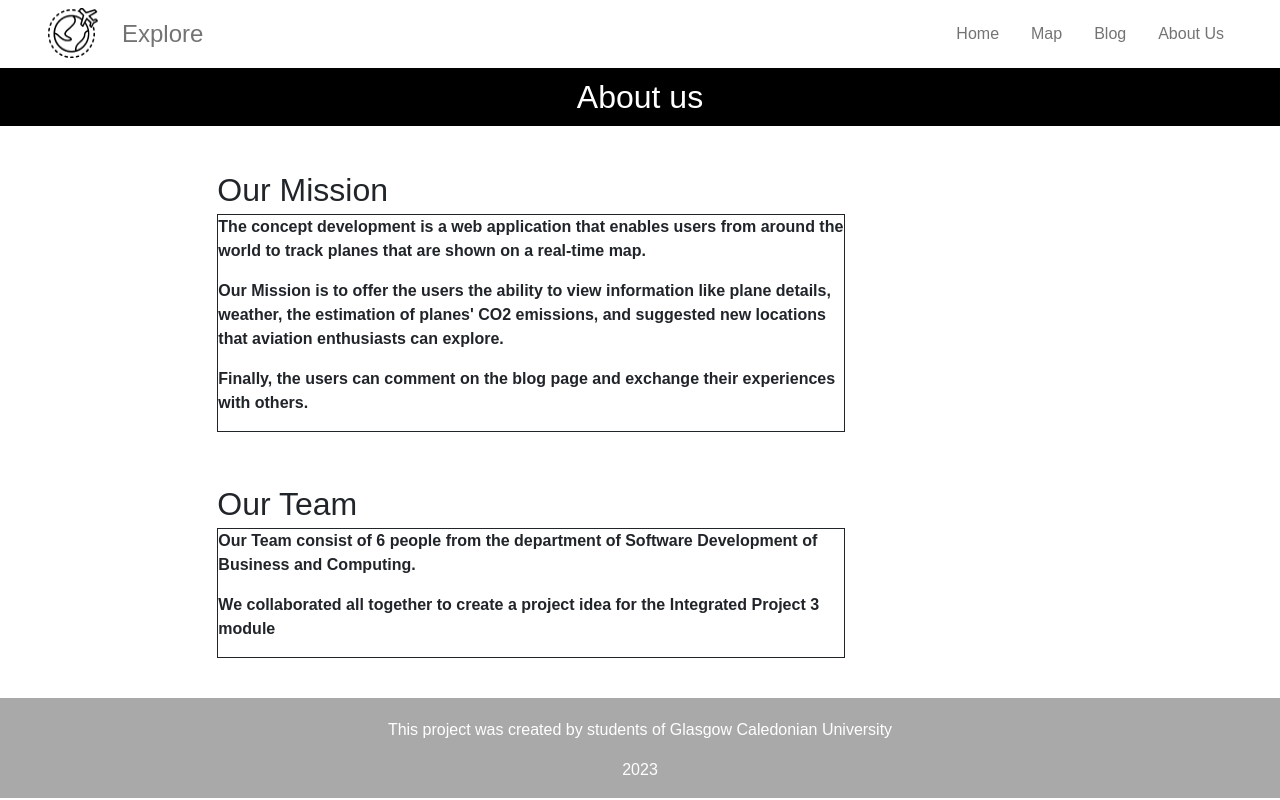
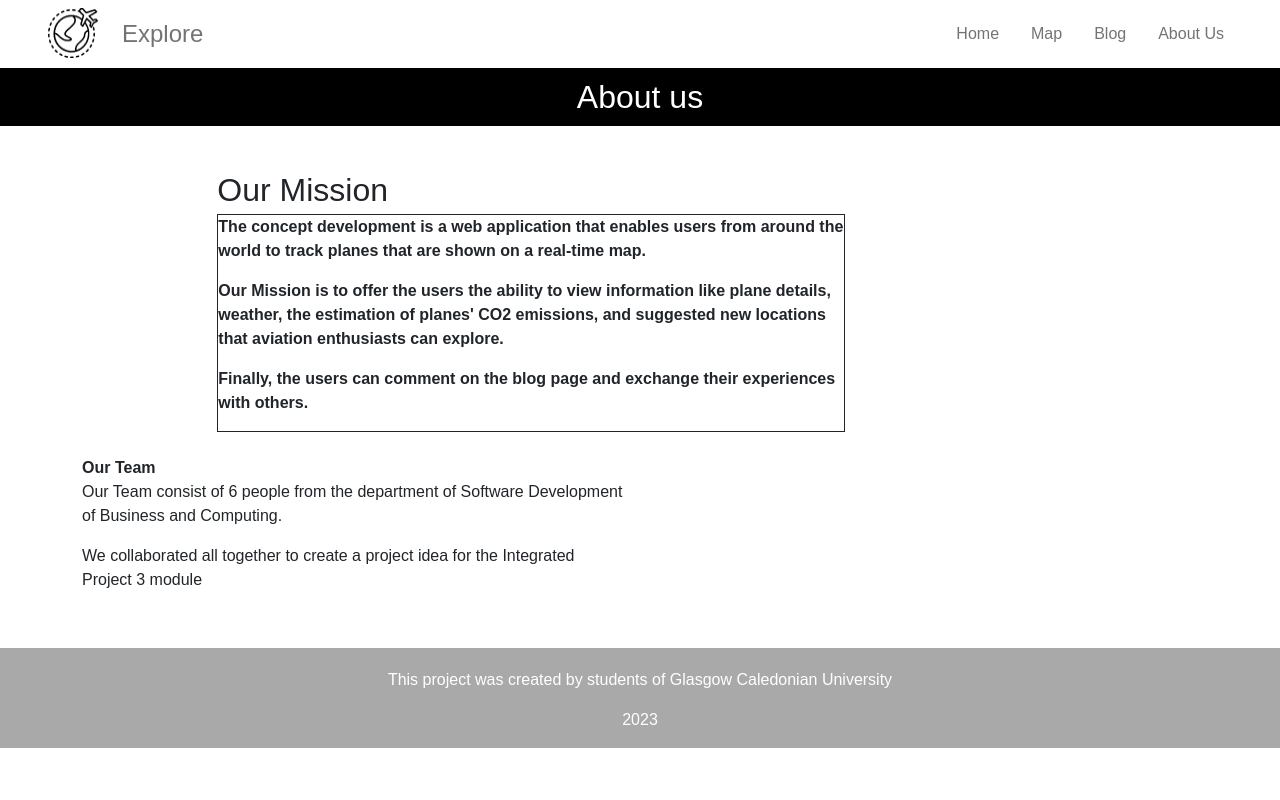
Before and after one commit to Pyrex-01/VS_Code_IP3, a React (Create React App) app in the folder ip3_application/: page /about in a window 1280 px wide. Built offline with nearby package versions, Linux system fonts and the light colour scheme; no server answers.

Commit message:
Update about-team.js

```diff
--- a/ip3_application/src/pages/components/aboutComponents/about-team.js
+++ b/ip3_application/src/pages/components/aboutComponents/about-team.js
@@ -3,22 +3,21 @@ import React from 'react';
 
 const AboutTeam = () => {
   return (
-    <div class="row">
-      <div class="col-sm-2 ">
+    <section>
+          <div class="container">
+             <div class="row ">
+              <b><h class="title-1 ">Our Team</h> </b>
+                <div class="col-md-6 ">
+                <p > Our Team consist of 6 people from the department of Software Development of Business and Computing.</p>
+                <p > We collaborated  all together to create a project idea for the Integrated Project 3 module </p>
+                </div>
 
-      </div>
-      <div class="col-sm-6 mt-4">
-        <h className="h_about">Our Team</h>
-        <div class="border border border-dark ">
-          <p className='text'> Our Team consist of 6 people from the department of Software Development of Business and Computing.</p>
-          <p className='text'> We collaborated  all together to create a project idea for the Integrated Project 3 module </p>
-        </div>
-
-      </div>
-
-    </div>
-
-
+                 <div class="col-md-6 ">
+                 <img src="" className="" alt="" />
+                 </div>
+            </div>
+          </div>
+      </section>
 
   )
 }
```
